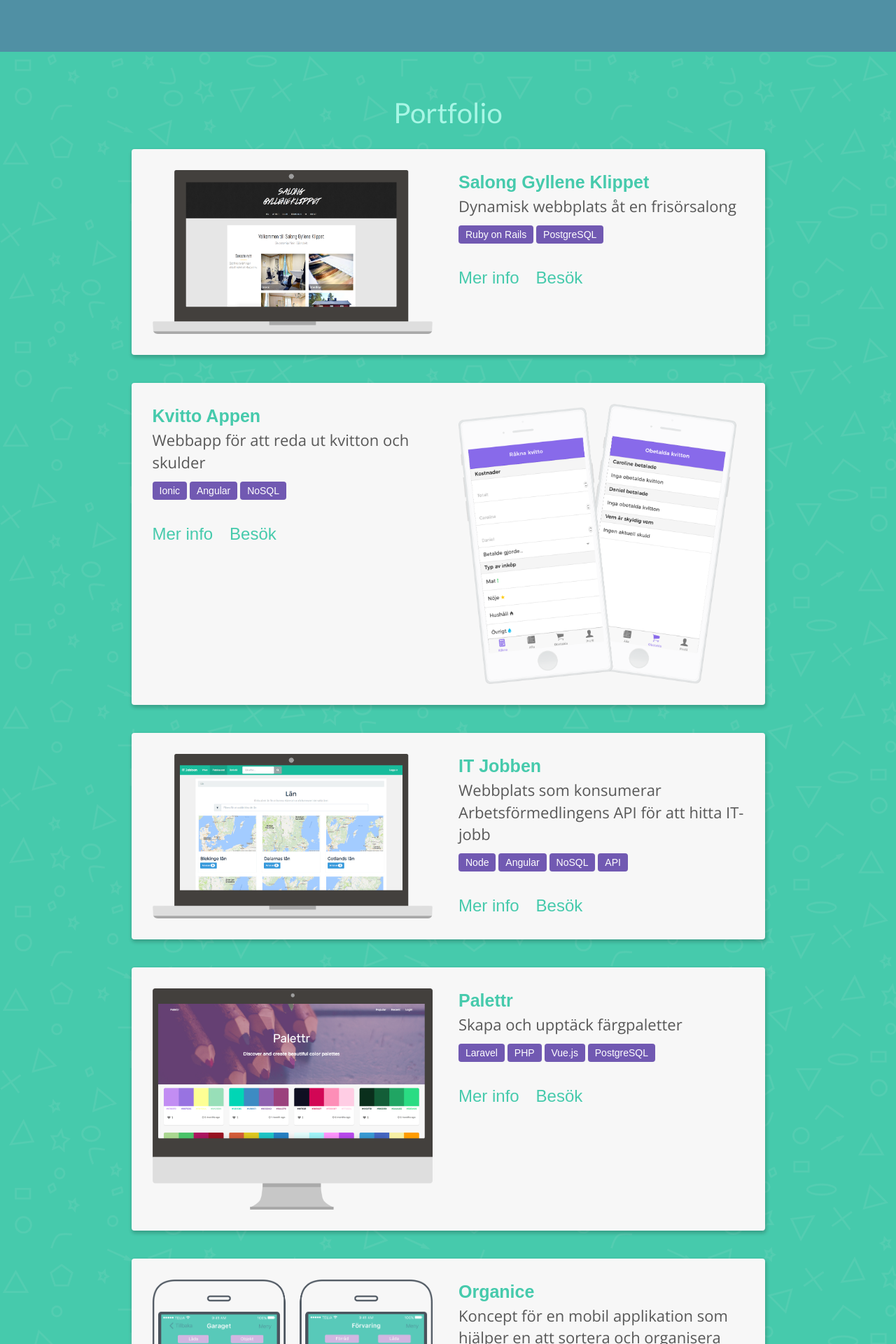
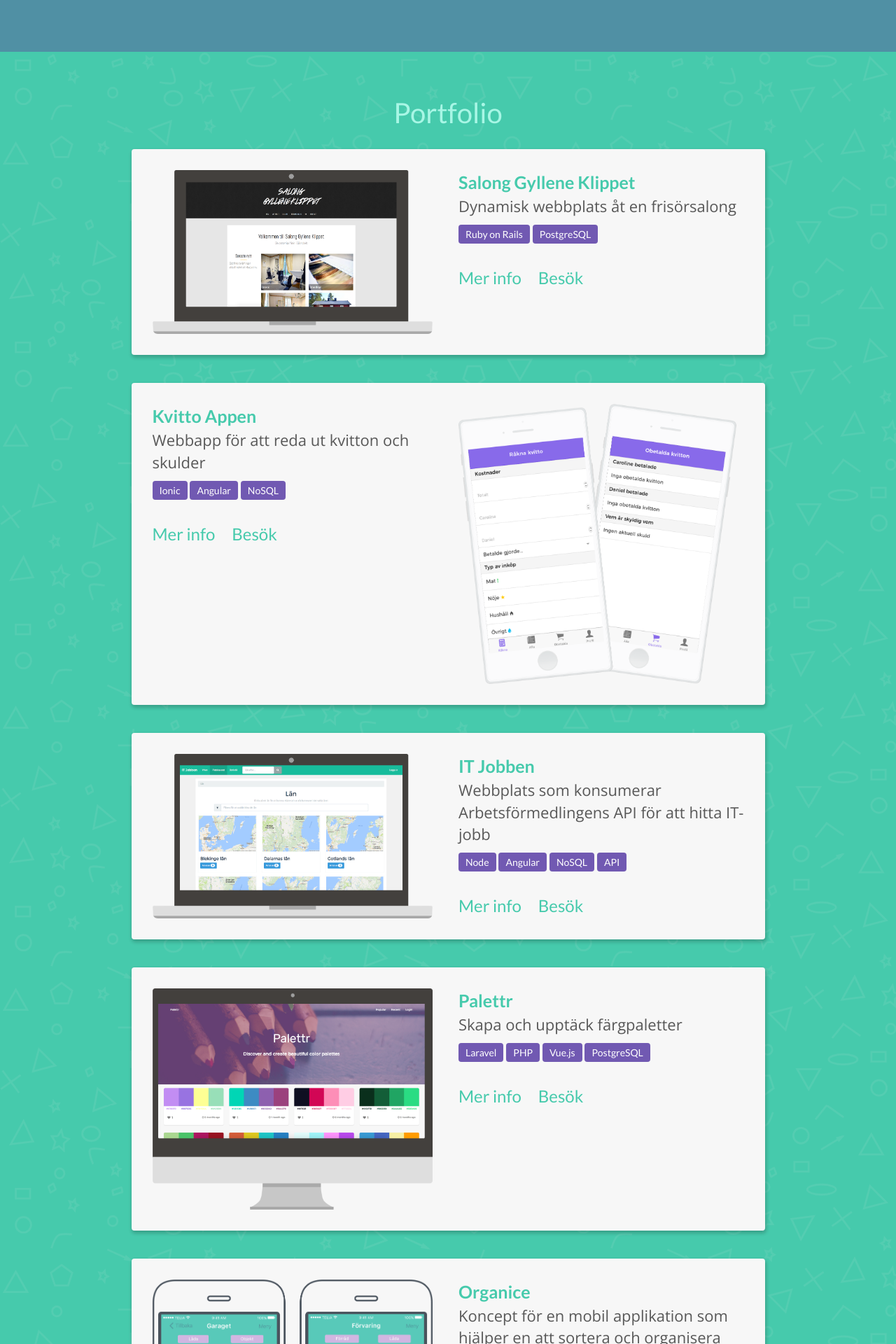
Before and after one commit to danielv14/danielv14.github.io, a Jekyll site: the page built from index.md, in a window 1280 px wide. Shown: the part 1864-3784 px from the top of the page at 70% size. Built offline with Jekyll 4.4.1, drawn with Linux system fonts in a browser that asks for light colours.

Commit message:
Remove traces of Montserrat font Use font-header mixin as intended instead

```diff
--- a/_sass/4-components/_card.scss
+++ b/_sass/4-components/_card.scss
@@ -16,7 +16,7 @@
   a.title-link {
     font-size: 2.5rem;
     font-weight: bold;
-    font-family: 'Montserrat', sans-serif;
+    @include font-headings;
     color: $color-third;
   }
 
@@ -34,7 +34,7 @@
   div.links {
     padding-top: 3rem;
      a {
-       font-family: 'Montserrat', sans-serif;
+       @include font-headings;
        color: $color-third;
        font-size: 2.4rem;
      }
--- a/_sass/4-components/_tags.scss
+++ b/_sass/4-components/_tags.scss
@@ -8,7 +8,7 @@ span.tag {
   background-color: $color-primary;
   color: white;
   border-radius: $border-radius-base;
-  font-family: "Montserrat", sans-serif;
+  @include font-headings;
   line-height: 3rem;
 }
 
```
